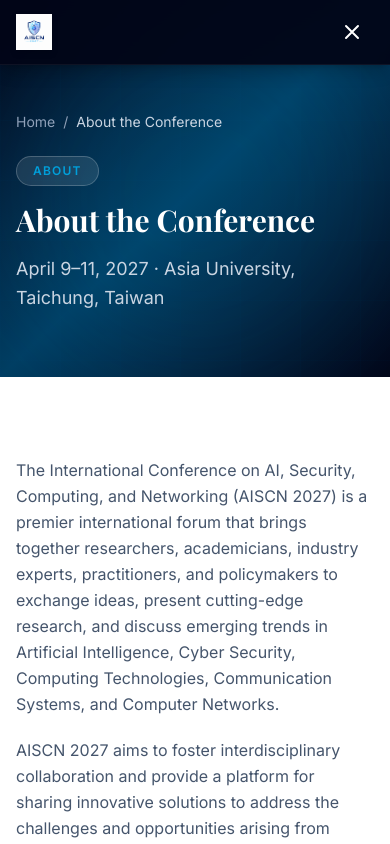
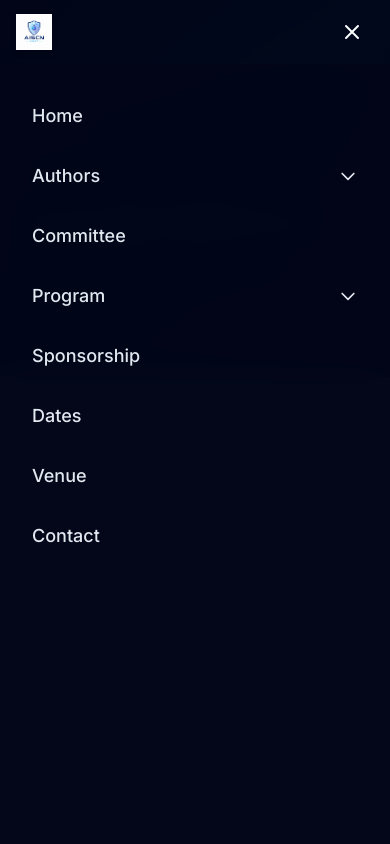
Before and after one commit to zainulhassan55/conference_website_asia, a React (Vite) app in the folder conference-website/: page /about in a window 390 px wide. Both pictures are taken after a click on the button "Open menu". Shown: the top 844 px of the page. Built offline with nearby package versions, Linux system fonts and the light colour scheme.

Commit message:
fix navbar for mobile view

```diff
--- a/conference-website/src/components/BackToTop.jsx
+++ b/conference-website/src/components/BackToTop.jsx
@@ -20,7 +20,7 @@ export default function BackToTop() {
       type="button"
       onClick={scrollToTop}
       aria-label="Scroll to top"
-      className={`fixed bottom-6 right-6 z-40 flex h-11 w-11 items-center justify-center rounded-full bg-gradient-to-br from-ieee-blue to-ieee-light text-white shadow-lg shadow-ieee-blue/30 border border-white/20 backdrop-blur-sm transition-all duration-300 hover:scale-110 hover:shadow-xl hover:shadow-ieee-blue/40 focus:outline-none focus-visible:ring-2 focus-visible:ring-ieee-light focus-visible:ring-offset-2 focus-visible:ring-offset-slate-950 ${
+      className={`fixed bottom-6 right-6 z-[9980] flex h-11 w-11 items-center justify-center rounded-full bg-gradient-to-br from-ieee-blue to-ieee-light text-white shadow-lg shadow-ieee-blue/30 border border-white/20 backdrop-blur-sm transition-all duration-300 hover:scale-110 hover:shadow-xl hover:shadow-ieee-blue/40 focus:outline-none focus-visible:ring-2 focus-visible:ring-ieee-light focus-visible:ring-offset-2 focus-visible:ring-offset-slate-950 ${
         visible
           ? "translate-y-0 opacity-100 pointer-events-auto"
           : "translate-y-4 opacity-0 pointer-events-none"
--- a/conference-website/src/components/Layout.jsx
+++ b/conference-website/src/components/Layout.jsx
@@ -6,7 +6,7 @@ import BackToTop from "./BackToTop";
 
 export default function Layout() {
   return (
-    <div className="min-h-screen overflow-x-hidden flex flex-col">
+    <div className="min-h-screen flex flex-col">
       <ScrollToTop />
       <Navbar />
       <main className="flex-1">
--- a/conference-website/src/components/Navbar.jsx
+++ b/conference-website/src/components/Navbar.jsx
@@ -1,5 +1,6 @@
 import { useState, useEffect } from "react";
-import { Link, NavLink } from "react-router-dom";
+import { createPortal } from "react-dom";
+import { Link, NavLink, useLocation } from "react-router-dom";
 import { navItems, conference } from "../data/conferenceData";
 import { IconMenu, IconClose, IconChevronDown } from "./Icons";
 
@@ -84,10 +85,17 @@ export default function Navbar() {
   const [isOpen, setIsOpen] = useState(false);
   const [scrolled, setScrolled] = useState(false);
   const [openMobileDropdown, setOpenMobileDropdown] = useState(null);
+  const location = useLocation();
+
+  useEffect(() => {
+    setIsOpen(false);
+    setOpenMobileDropdown(null);
+  }, [location.pathname]);
 
   useEffect(() => {
     const handleScroll = () => setScrolled(window.scrollY > 20);
-    window.addEventListener("scroll", handleScroll);
+    window.addEventListener("scroll", handleScroll, { passive: true });
+    handleScroll();
     return () => window.removeEventListener("scroll", handleScroll);
   }, []);
 
@@ -112,21 +120,66 @@ export default function Navbar() {
   const dropdownItemClassName =
     "block px-4 py-2.5 text-sm font-medium text-slate-300 hover:text-white hover:bg-white/5 transition-colors";
 
-  return (
-    <nav
-      className={`fixed top-0 left-0 right-0 z-50 transition-all duration-300 ${
+  const navBackgroundClass =
     scrolled || isOpen
       ? "bg-slate-950/95 backdrop-blur-md shadow-lg shadow-black/20 border-b border-white/5"
-          : "bg-transparent"
-      }`}
+      : "max-lg:bg-slate-950/95 max-lg:backdrop-blur-md max-lg:border-b max-lg:border-white/5 lg:bg-transparent lg:border-transparent";
+
+  const mobileMenu =
+    isOpen &&
+    createPortal(
+      <>
+        <button
+          type="button"
+          className="lg:hidden fixed inset-0 top-16 z-[9998] bg-black/50"
+          onClick={closeMobileMenu}
+          aria-label="Close navigation menu"
+        />
+        <div className="lg:hidden fixed left-0 right-0 top-16 bottom-0 z-[9999] bg-slate-950/98 backdrop-blur-lg overflow-y-auto overscroll-contain">
+          <div className="px-4 py-6 space-y-1 pb-10">
+            {navItems.map((item) =>
+              item.children ? (
+                <MobileDropdown
+                  key={item.label}
+                  item={item}
+                  isOpen={openMobileDropdown === item.label}
+                  onToggle={() =>
+                    setOpenMobileDropdown((current) =>
+                      current === item.label ? null : item.label
+                    )
+                  }
+                  onNavigate={closeMobileMenu}
+                />
+              ) : (
+                <NavLinkItem
+                  key={item.href}
+                  to={item.href}
+                  end={item.href === "/"}
+                  onClick={closeMobileMenu}
+                  className="block px-4 py-3.5 text-lg font-medium text-slate-200 hover:text-white hover:bg-white/5 rounded-xl transition-colors"
+                >
+                  {item.label}
+                </NavLinkItem>
+              )
+            )}
+          </div>
+        </div>
+      </>,
+      document.body
+    );
+
+  return (
+    <>
+      <nav
+        className={`fixed top-0 left-0 right-0 z-[9990] transition-all duration-300 ${navBackgroundClass}`}
       >
         <div className="max-w-7xl mx-auto px-4 sm:px-6 lg:px-8">
           <div className="flex items-center justify-between h-16 lg:h-[5rem] gap-4">
-          <Link to="/" className="flex items-center gap-2 sm:gap-3 group shrink-0 min-w-0">
+            <Link to="/" className="flex items-center gap-2 sm:gap-3 group shrink-0 min-w-0 min-h-0">
               <img
                 src={conference.logo}
                 alt={`${conference.name} ${conference.edition} logo`}
-              className="h-9 sm:h-10 lg:h-11 w-auto object-contain drop-shadow-md group-hover:scale-[1.02] transition-transform"
+                className="h-9 sm:h-10 lg:h-11 w-auto max-w-[3.5rem] sm:max-w-none object-contain drop-shadow-md group-hover:scale-[1.02] transition-transform"
               />
               <div className="hidden md:block min-w-0">
                 <p className="text-white font-bold text-sm lg:text-base leading-tight truncate">
@@ -158,46 +211,19 @@ export default function Navbar() {
             </div>
 
             <button
-            onClick={() => setIsOpen(!isOpen)}
-            className="lg:hidden p-2.5 text-white rounded-lg hover:bg-white/10 transition-colors shrink-0"
+              type="button"
+              onClick={() => setIsOpen((open) => !open)}
+              className="lg:hidden relative z-[9991] p-2.5 text-white rounded-lg hover:bg-white/10 transition-colors shrink-0 touch-manipulation"
               aria-label={isOpen ? "Close menu" : "Open menu"}
+              aria-expanded={isOpen}
             >
               {isOpen ? <IconClose /> : <IconMenu />}
             </button>
           </div>
         </div>
+      </nav>
 
-      {isOpen && (
-        <div className="lg:hidden fixed inset-0 top-16 bg-slate-950/98 backdrop-blur-lg z-40 overflow-y-auto">
-          <div className="px-4 py-6 space-y-1">
-            {navItems.map((item) =>
-              item.children ? (
-                <MobileDropdown
-                  key={item.label}
-                  item={item}
-                  isOpen={openMobileDropdown === item.label}
-                  onToggle={() =>
-                    setOpenMobileDropdown((current) =>
-                      current === item.label ? null : item.label
-                    )
-                  }
-                  onNavigate={closeMobileMenu}
-                />
-              ) : (
-                <NavLinkItem
-                  key={item.href}
-                  to={item.href}
-                  end={item.href === "/"}
-                  onClick={closeMobileMenu}
-                  className="block px-4 py-3.5 text-lg font-medium text-slate-200 hover:text-white hover:bg-white/5 rounded-xl transition-colors"
-                >
-                  {item.label}
-                </NavLinkItem>
-              )
-            )}
-          </div>
-        </div>
-      )}
-    </nav>
+      {mobileMenu}
+    </>
   );
 }
```
Lines whose indentation alone changed are shown as unchanged.
